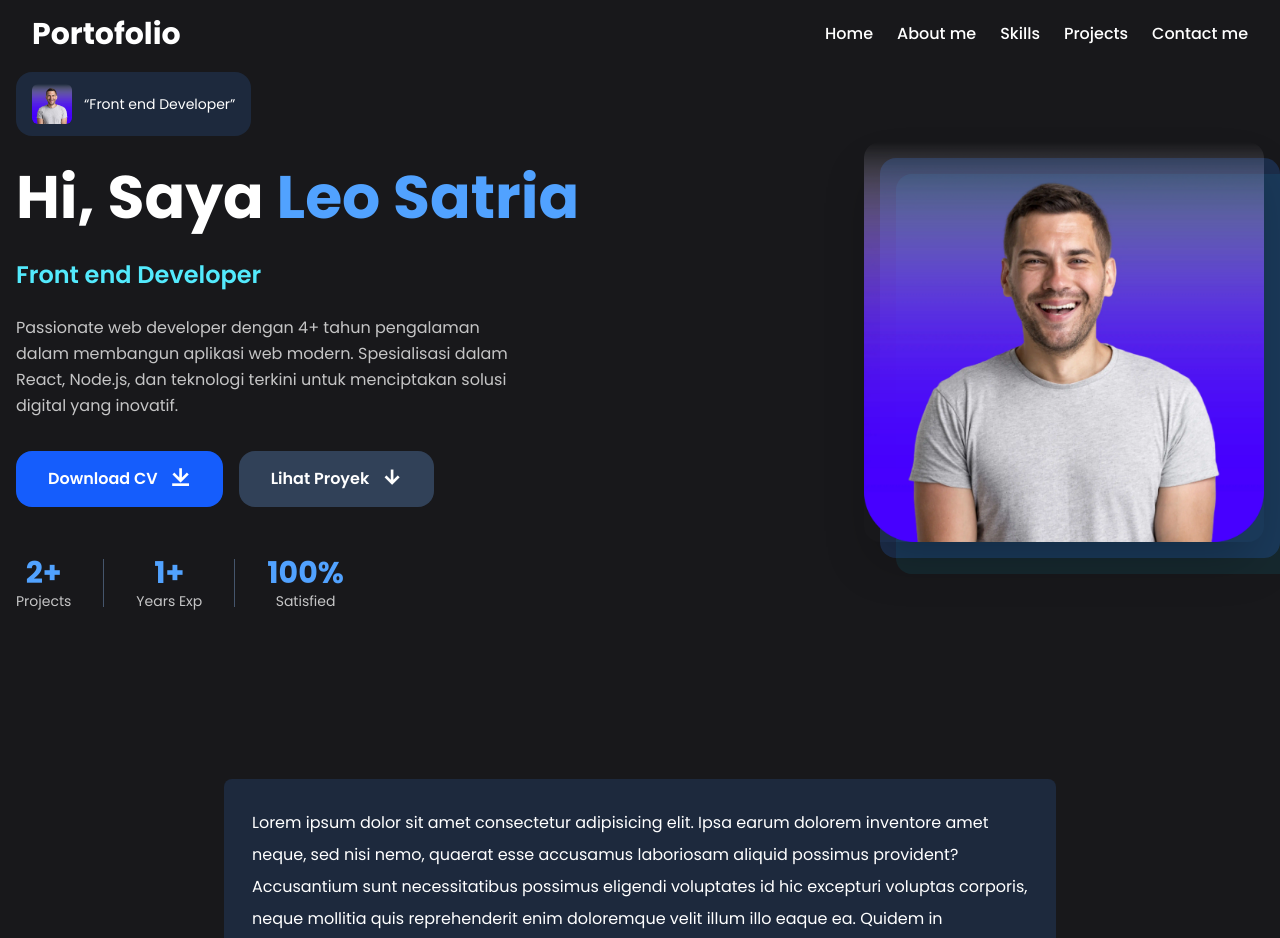
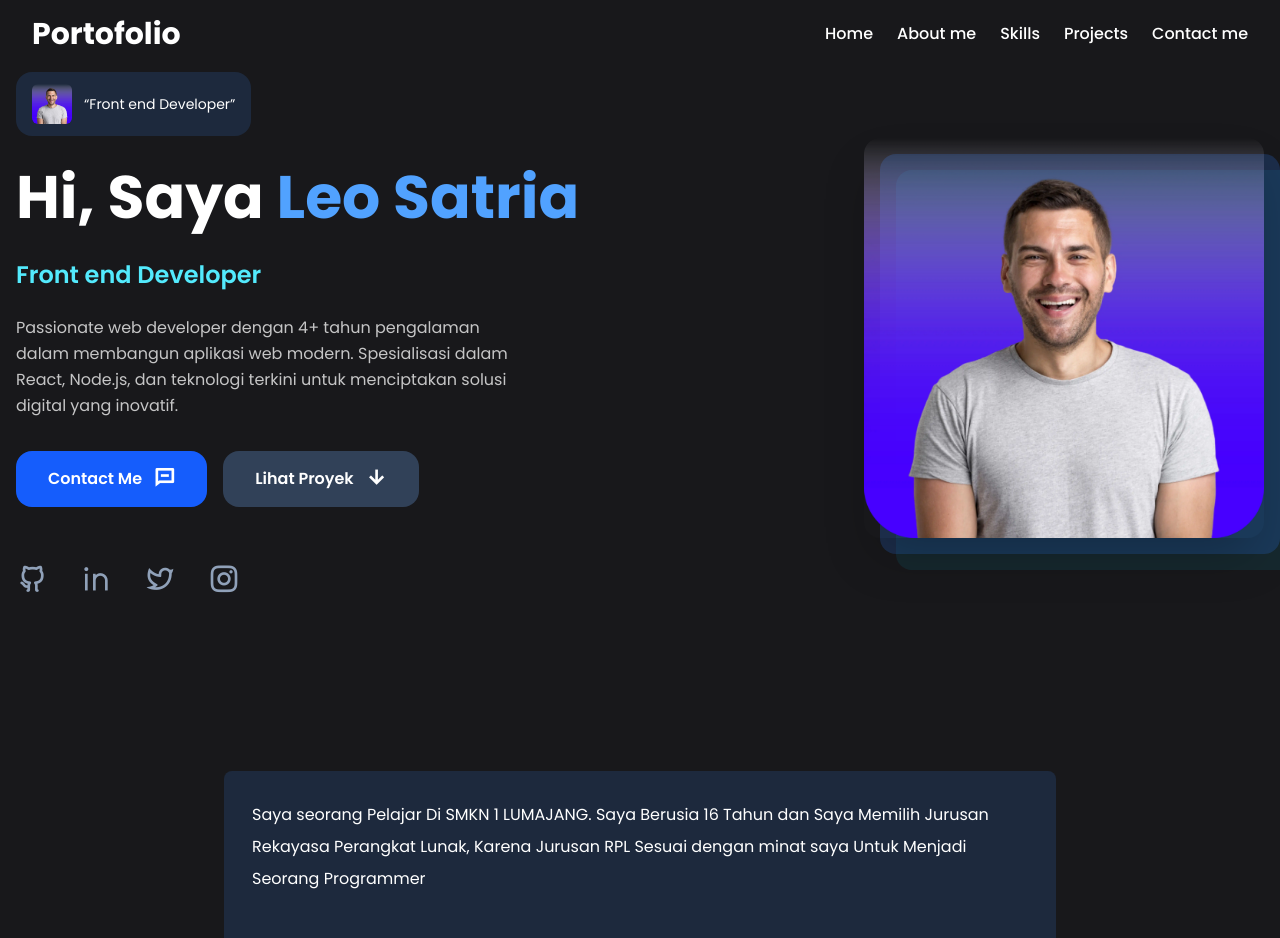
Before and after one commit to Vendettaa666/Vendettaa666, a React (Vite) app: page / in a window 1280 px wide. Shown: the top 938 px of the page. Built offline with nearby package versions, Linux system fonts and the light colour scheme.

Commit message:
fix: tampilan hero

```diff
--- a/src/App.jsx
+++ b/src/App.jsx
@@ -35,10 +35,10 @@ function App() {
 
           <div className="flex flex-col sm:flex-row items-center justify-center lg:justify-start gap-3 sm:gap-4">
             <a
-              href=""
+              href="#kontak"
               className="w-full sm:w-auto bg-blue-600 px-6 py-3 lg:px-8 lg:py-4 rounded-2xl hover:bg-blue-500 transition-colors duration-300 font-semibold text-center"
             >
-              Download CV <i className="ri-download-line ri-lg ml-2"></i>
+              Contact Me <i className="ri-message-line ri-lg ml-2"></i>
             </a>
             <a
               href="#proyek"
@@ -48,28 +48,36 @@ function App() {
             </a>
           </div>
 
-          {/* Quick Stats */}
+          {/* Social Media Links */}
           <div className="flex items-center justify-center lg:justify-start gap-6 lg:gap-8 mt-8 lg:mt-12">
-            <div className="text-center">
-              <h3 className="text-2xl lg:text-3xl font-bold text-blue-400">
-                2+
-              </h3>
-              <p className="text-xs lg:text-sm opacity-75">Projects</p>
-            </div>
-            <div className="w-px h-12 bg-slate-600"></div>
-            <div className="text-center">
-              <h3 className="text-2xl lg:text-3xl font-bold text-blue-400">
-                1+
-              </h3>
-              <p className="text-xs lg:text-sm opacity-75">Years Exp</p>
-            </div>
-            <div className="w-px h-12 bg-slate-600"></div>
-            <div className="text-center">
-              <h3 className="text-2xl lg:text-3xl font-bold text-blue-400">
-                100%
-              </h3>
-              <p className="text-xs lg:text-sm opacity-75">Satisfied</p>
-            </div>
+            <a
+              href="#"
+              className="text-slate-400 hover:text-blue-400 transition-colors duration-300"
+              aria-label="GitHub"
+            >
+              <i className="ri-github-line ri-2x"></i>
+            </a>
+            <a
+              href="#"
+              className="text-slate-400 hover:text-blue-400 transition-colors duration-300"
+              aria-label="LinkedIn"
+            >
+              <i className="ri-linkedin-line ri-2x"></i>
+            </a>
+            <a
+              href="#"
+              className="text-slate-400 hover:text-blue-400 transition-colors duration-300"
+              aria-label="Twitter"
+            >
+              <i className="ri-twitter-line ri-2x"></i>
+            </a>
+            <a
+              href="#"
+              className="text-slate-400 hover:text-blue-400 transition-colors duration-300"
+              aria-label="Instagram"
+            >
+              <i className="ri-instagram-line ri-2x"></i>
+            </a>
           </div>
         </div>
 
@@ -97,20 +105,7 @@ function App() {
             className="w-12 rounded-md mb-10 sm:hidden"
           />
           <p className="text-base/loose mb-10">
-            Lorem ipsum dolor sit amet consectetur adipisicing elit. Ipsa earum
-            dolorem inventore amet neque, sed nisi nemo, quaerat esse accusamus
-            laboriosam aliquid possimus provident? Accusantium sunt
-            necessitatibus possimus eligendi voluptates id hic excepturi
-            voluptas corporis, neque mollitia quis reprehenderit enim doloremque
-            velit illum illo eaque ea. Quidem in laudantium officia sit labore
-            fuga error beatae, tempora suscipit quae quasi magni eius alias
-            blanditiis mollitia magnam praesentium, ex culpa voluptate adipisci
-            earum laboriosam facilis! Deserunt, culpa eum? Numquam sed laborum
-            quaerat cupiditate ipsam hic fuga facilis saepe natus illum dicta
-            accusamus reprehenderit, vitae reiciendis minima similique pariatur
-            expedita? Aspernatur nam quam, voluptas quaerat placeat tenetur
-            sapiente consectetur. Ut voluptates sunt ratione quibusdam dicta in
-            cumque saepe. Laudantium natus suscipit aut eum, alias optio illum.
+            Saya seorang Pelajar Di SMKN 1 LUMAJANG. Saya Berusia 16 Tahun dan Saya Memilih Jurusan Rekayasa Perangkat Lunak, Karena Jurusan RPL Sesuai dengan minat saya Untuk Menjadi Seorang Programmer
           </p>
           <div className="flex items-center justify-between">
             <img
@@ -243,7 +238,7 @@ function App() {
               </div>
             </div>
           </div>
-                    {/* Technical Skills */}
+          {/* Technical Skills */}
           <div className="p-6 bg-slate-800 rounded-lg">
             <h2 className="text-2xl font-bold mb-6 text-blue-400">
               Technical Skills
@@ -297,7 +292,7 @@ function App() {
                 <div className="w-full bg-slate-700 rounded-full h-2">
                   <div
                     className="bg-gradient-to-r from-blue-500 to-cyan-400 h-2 rounded-full"
-                  style={{ width: "80%" }}
+                    style={{ width: "80%" }}
                   ></div>
                 </div>
               </div>
```
